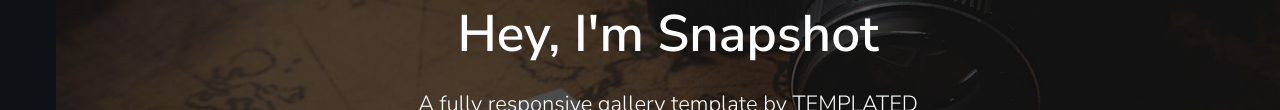
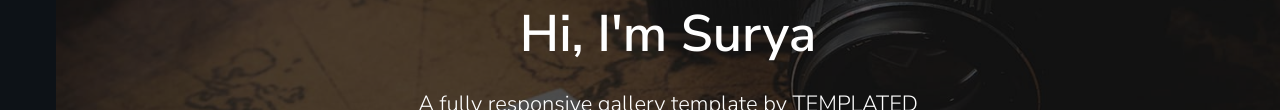
Before and after one commit to suryateja010/Static-Website, a plain HTML site: page index.html in a window 1280 px wide. Shown: the part 187-297 px from the top of the page. Drawn offline with Linux system fonts and the light colour scheme.

Commit message:
Update index.html Surya

```diff
--- a/index.html
+++ b/index.html
@@ -29,7 +29,7 @@
 					<!-- Banner -->
 						<section id="banner">
 							<div class="inner">
-								<h1>Hey, I'm Snapshot</h1>
+								<h1>Hi, I'm Surya</h1>
 								<p>A fully responsive gallery template by <a href="https://templated.co">TEMPLATED</a></p>
 								<ul class="actions">
 									<li><a href="#galleries" class="button alt scrolly big">Continue</a></li>
```
